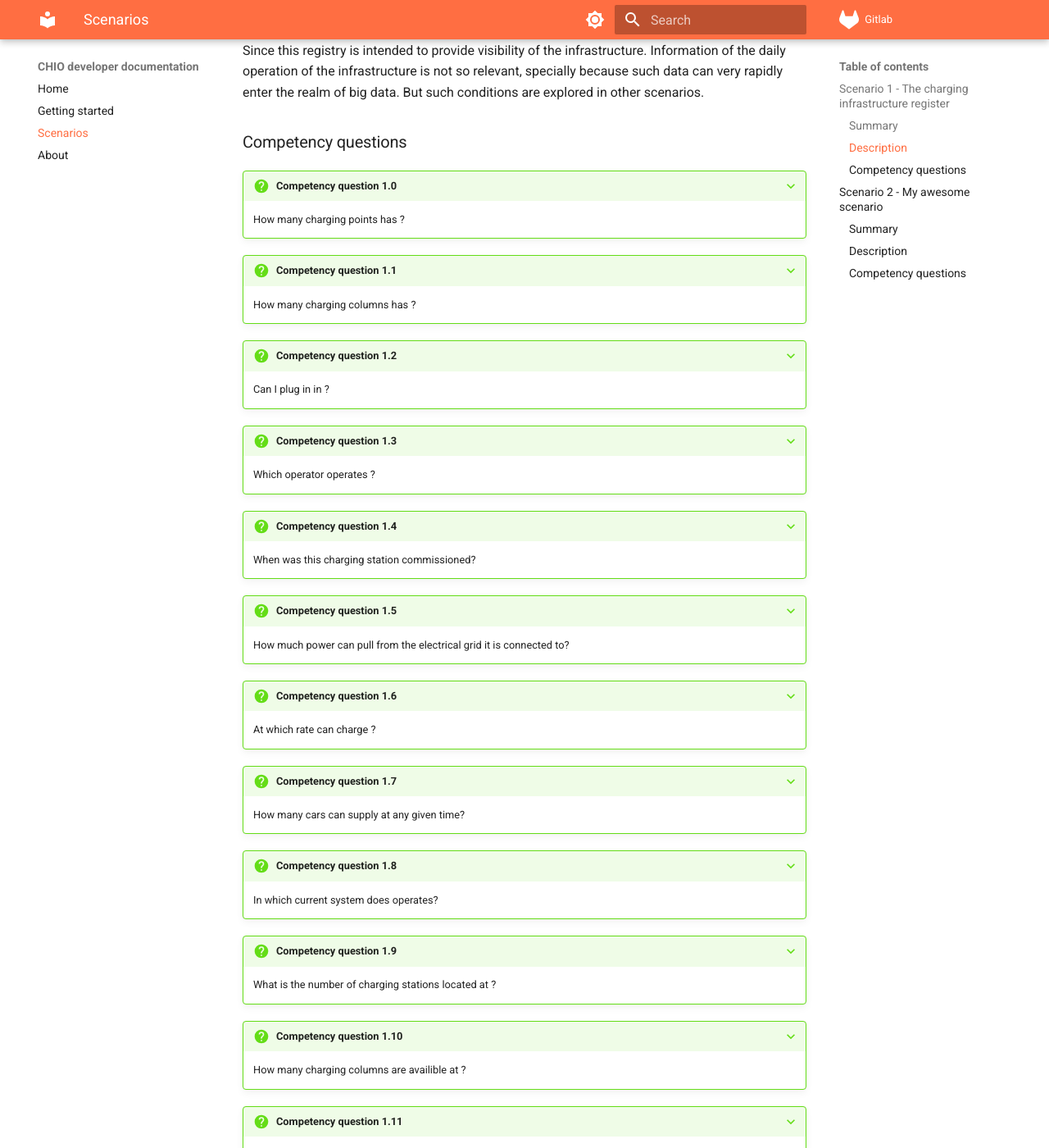
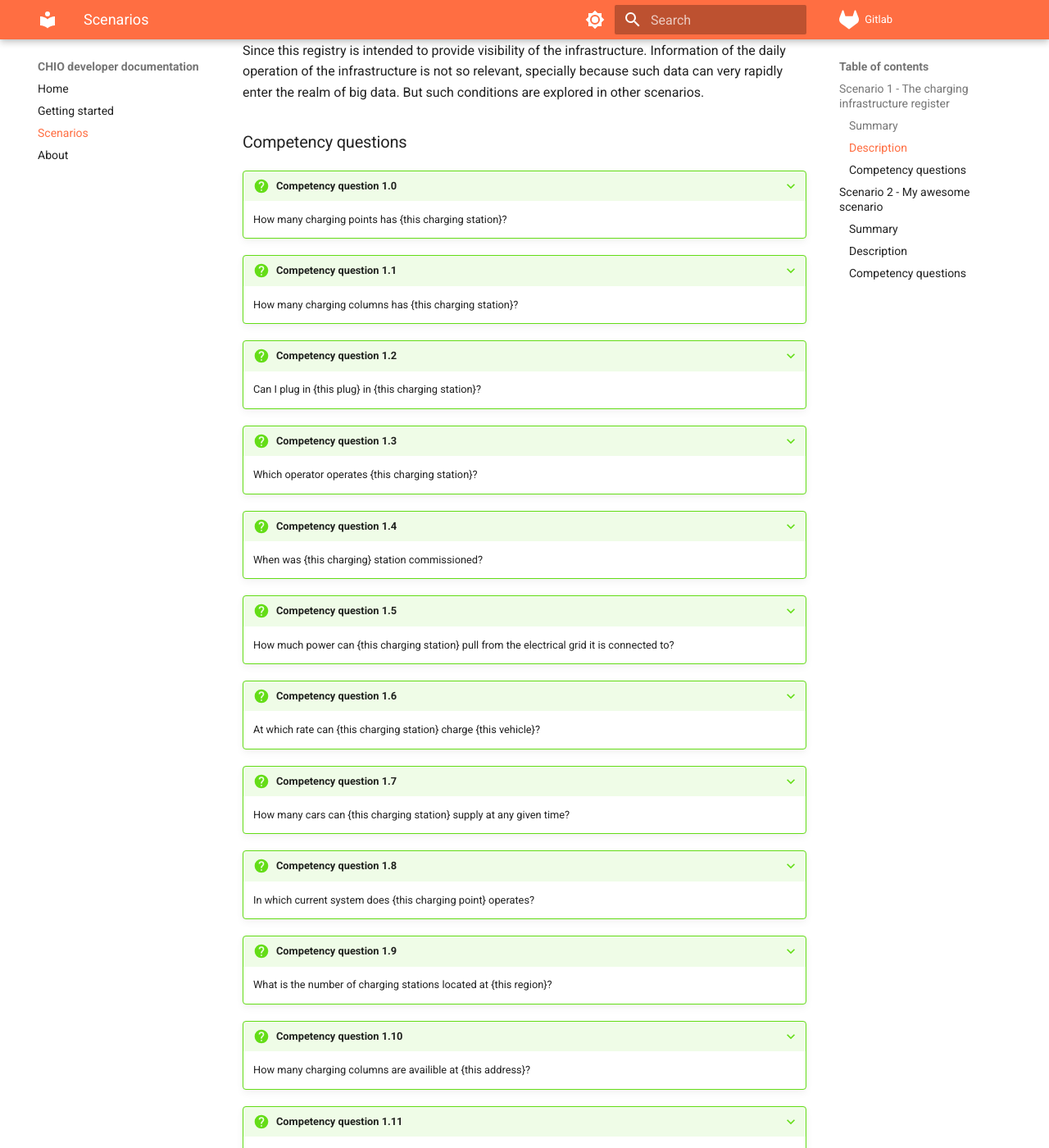
Before and after one commit to dlr-ve-esy/charging-ontology, an MkDocs documentation site: the page built from docs/scenarios.md, in a window 1280 px wide and 1400 px high, scrolled down 1120 px. Shown: the whole window at 82% size. Built offline with MkDocs 1.6.1 and Material for MkDocs 9.7.7, drawn with Linux system fonts in a browser that asks for light colours; some of the changed text lies outside the part shown.

Commit message:
Placeholders with different symbol

```diff
--- a/docs/scenarios.md
+++ b/docs/scenarios.md
@@ -58,55 +58,55 @@ such conditions are explored in other scenarios.
 
 ???+ question "Competency question 1.0"
 
-    How many charging points has <this charging station>?
+    How many charging points has {this charging station}?
 
 ???+ question "Competency question 1.1"
 
-    How many charging columns has <this charging station>?
+    How many charging columns has {this charging station}?
 
 ???+ question "Competency question 1.2"
 
-    Can I plug in <this plug> in <this charging station>?
+    Can I plug in {this plug} in {this charging station}?
 
 ???+ question "Competency question 1.3"
 
-    Which operator operates <this charging station>?
+    Which operator operates {this charging station}?
 
 ???+ question "Competency question 1.4"
 
-    When was this charging station commissioned?
+    When was {this charging} station commissioned?
 
 ???+ question "Competency question 1.5"
 
-    How much power can <this charging station> pull from the electrical grid it is connected to?
+    How much power can {this charging station} pull from the electrical grid it is connected to?
 
 ???+ question "Competency question 1.6"
 
-    At which rate can <this charging station> charge <this vehicle>?
+    At which rate can {this charging station} charge {this vehicle}?
 
 ???+ question "Competency question 1.7"
 
-    How many cars can <this charging station> supply at any given time?
+    How many cars can {this charging station} supply at any given time?
 
 ???+ question "Competency question 1.8"
 
-    In which current system does <this charging point> operates?
+    In which current system does {this charging point} operates?
 
 ???+ question "Competency question 1.9"
 
-    What is the number of charging stations located at <this region>?
+    What is the number of charging stations located at {this region}?
 
 ???+ question "Competency question 1.10"
 
-    How many charging columns are availible at <this address>?
+    How many charging columns are availible at {this address}?
 
 ???+ question "Competency question 1.11"
 
-    What are the coordinates of <this station>?
+    What are the coordinates of {this station}?
 
 ???+ question "Competency question 1.12"
 
-    How many parking places does <this charging station> have?
+    How many parking places does {this charging station} have?
 
 ## Scenario 2 - My awesome scenario
 
```
